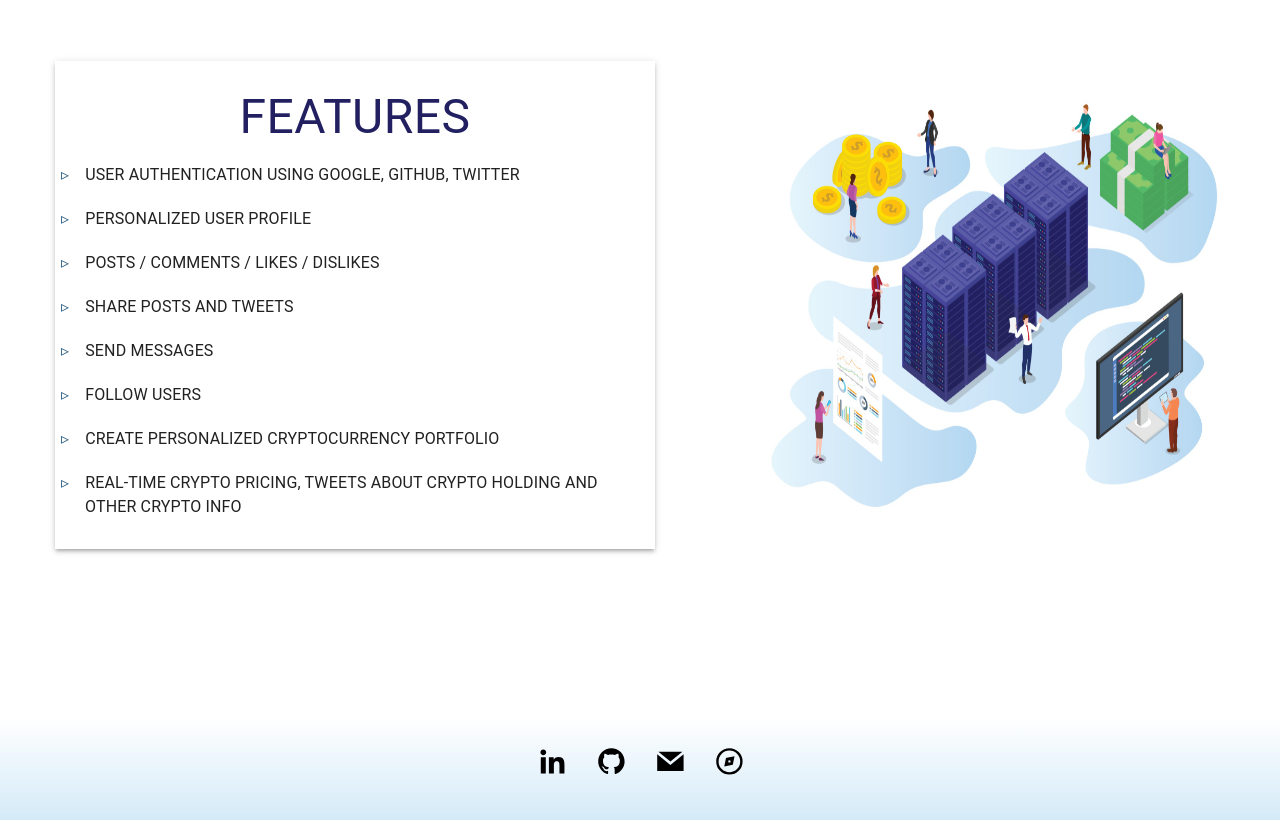
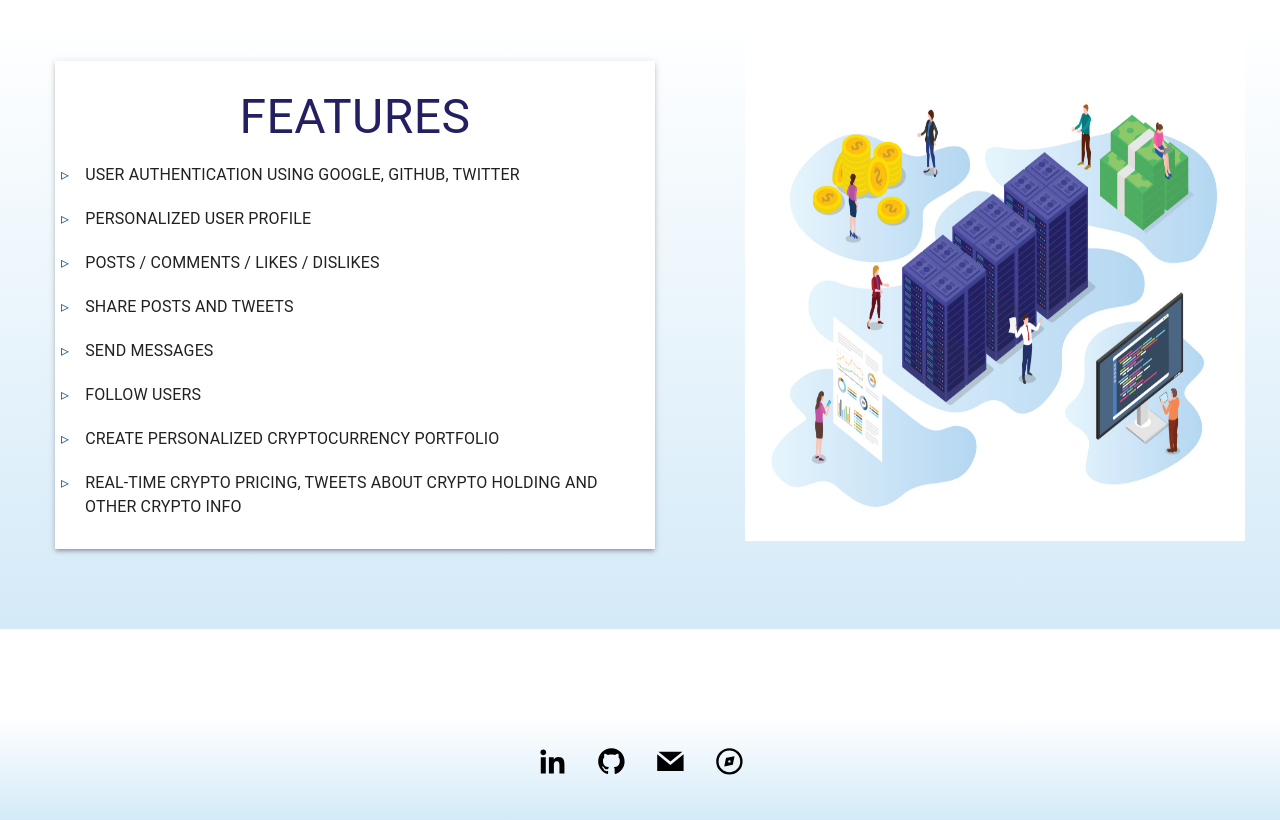
Before and after one commit to natnaelh14/crypto-connect, a React (Create React App) app in the folder client/: page / in a window 1280 px wide. Shown: the part 1009-1829 px from the top of the page. Built offline with nearby package versions, Linux system fonts and the light colour scheme; no server answers.

Commit message:
update footer styling

```diff
--- a/client/src/components/SignIn/sign-in.component.tsx
+++ b/client/src/components/SignIn/sign-in.component.tsx
@@ -65,6 +65,10 @@ const useStyles = makeStyles((theme) => ({
   },
   submit: {
     margin: theme.spacing(3, 0, 2)
+  },
+  aboutUs: {
+    background: "linear-gradient(to bottom,rgba(255,255,255), rgba(212	234	248))!important",
+    backgroundImage: "linear-gradient(to bottom, transparent, rgba(212 234 248))!important",
   }
 }));
 
@@ -111,7 +115,9 @@ const SignIn = () => {
         </Fade>
         <ScrollArrow />
       </div>
+      <div className={classes.aboutUs}>
         <AboutUsPage />
+      </div>
       <Footer />
     </>
   );
```
